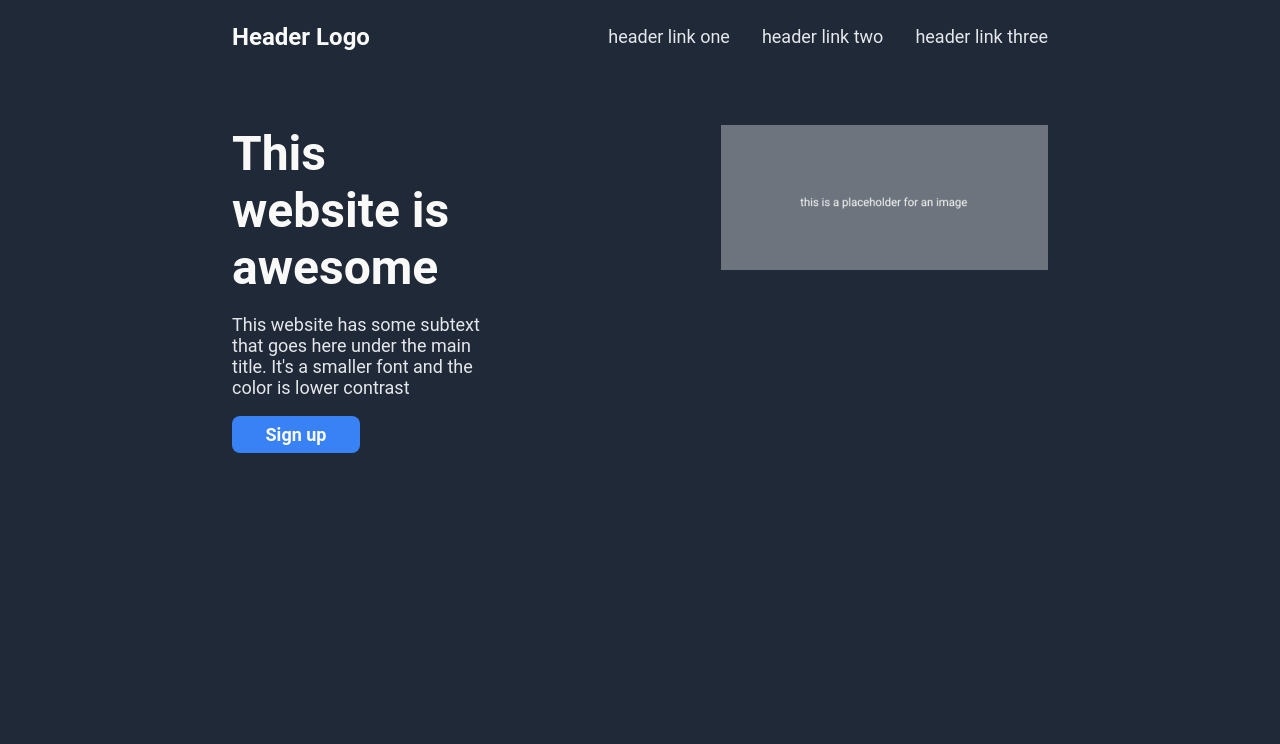
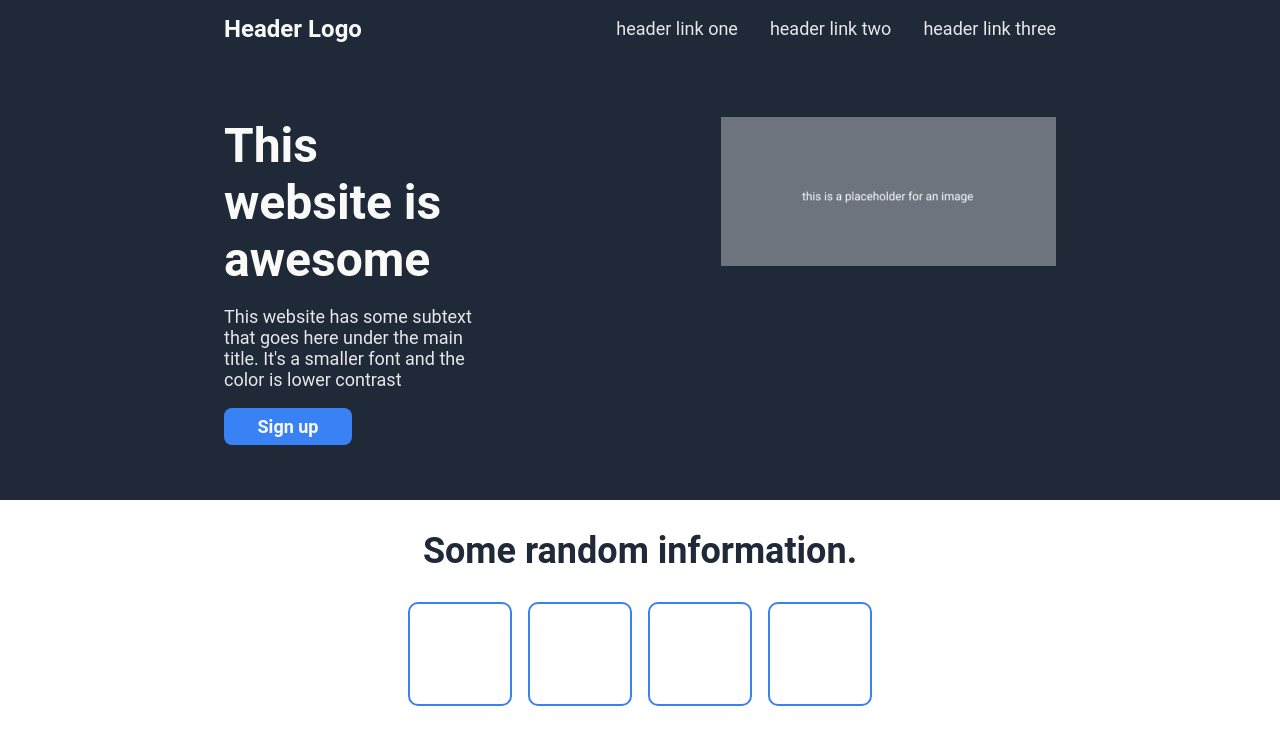
Before and after one commit to tommyone99/landing-page, a plain HTML site: page index.html in a window 1280 px wide. Drawn offline with Linux system fonts and the light colour scheme.

Commit message:
add 'call to action' section of webpage and style header & boxes

```diff
--- a/index.html
+++ b/index.html
@@ -10,6 +10,7 @@
 
 <body>
 
+<div class="hero-bg-color body-padding">
   <div class="hero">
     <nav class="nav-wrap">
         <div class="header-logo">Header Logo</div>
@@ -21,7 +22,6 @@
             </ul>
         </div>
     </nav>
-
     <div class="hero-content">
       <div class="hero-main">
         <h1 class="img-description">This website is awesome</h1>
@@ -32,8 +32,23 @@
         <img src="images/placeholder.png">
       </div>
     </div>
+  </div>
+</div>
 
+
+<div class="call-to-action-bg-color body-padding">
+  <div class="call-to-action">
+    <h2 class="call-to-action-heading">Some random information.</h2>
+    <div class="blocks-row">
+      <div class="block"></div>
+      <div class="block"></div>
+      <div class="block"></div>
+      <div class="block"></div>
+    </div>
   </div>
+
+
+</div>
 
 
 </body>
--- a/style.css
+++ b/style.css
@@ -12,8 +12,15 @@ ul {
 }
 
 body {
+    margin: 0px;
+}
+
+.body-padding {
     padding-left: 14rem;
     padding-right: 14rem;
+}
+
+.hero-bg-color {
     background-color: #1F2937;
 }
 
@@ -27,6 +34,13 @@ body {
     font-weight: 700;
     align-self: center;
     color:#F9FAF8;
+}
+
+.call-to-action {
+    display: flex;
+    flex-direction: column;
+    color:#1F2937;
+    align-items: center;
 }
 
 .padding {
@@ -49,6 +63,7 @@ body {
 .hero-content {
     display: flex;
     gap: 14rem;
+    padding-bottom: 55px;
 }
 
 .hero-main {
@@ -60,6 +75,17 @@ body {
 .hero-content-img {
     flex: 1 1 auto;
     margin-left: auto;
+}
+
+
+.call-to-action-heading {
+    font-size: 36px;
+    font-weight: bolder;
+}
+
+.blocks-row {
+    display: flex;
+    gap: 16px;
 }
 
 img {
@@ -87,3 +113,10 @@ p {
     font-size: 18px;
     color:#E5E7EB;
 }
+
+.block {
+    border: 2px solid #3882F6;
+    width: 100px;
+    height: 100px;
+    border-radius: 10px;
+}
```
